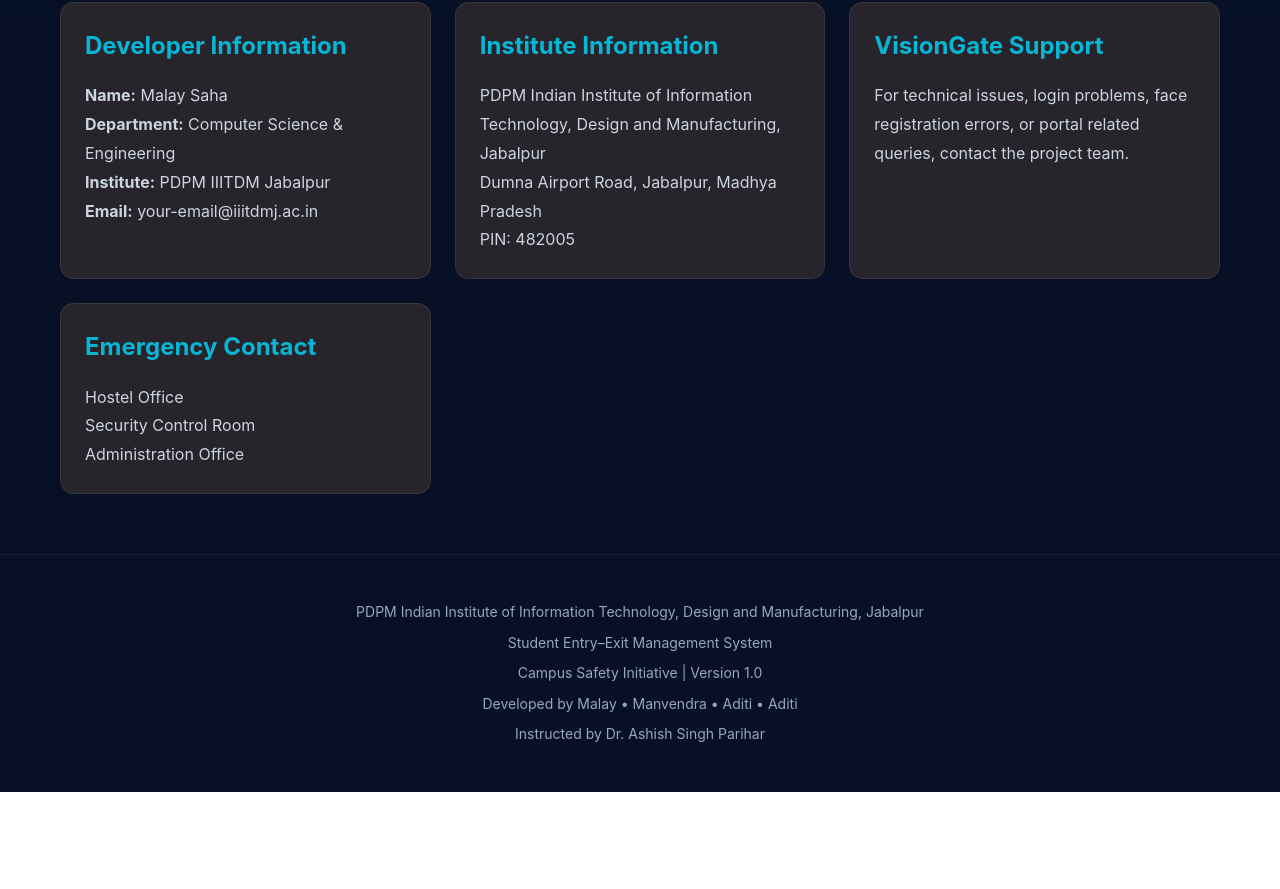
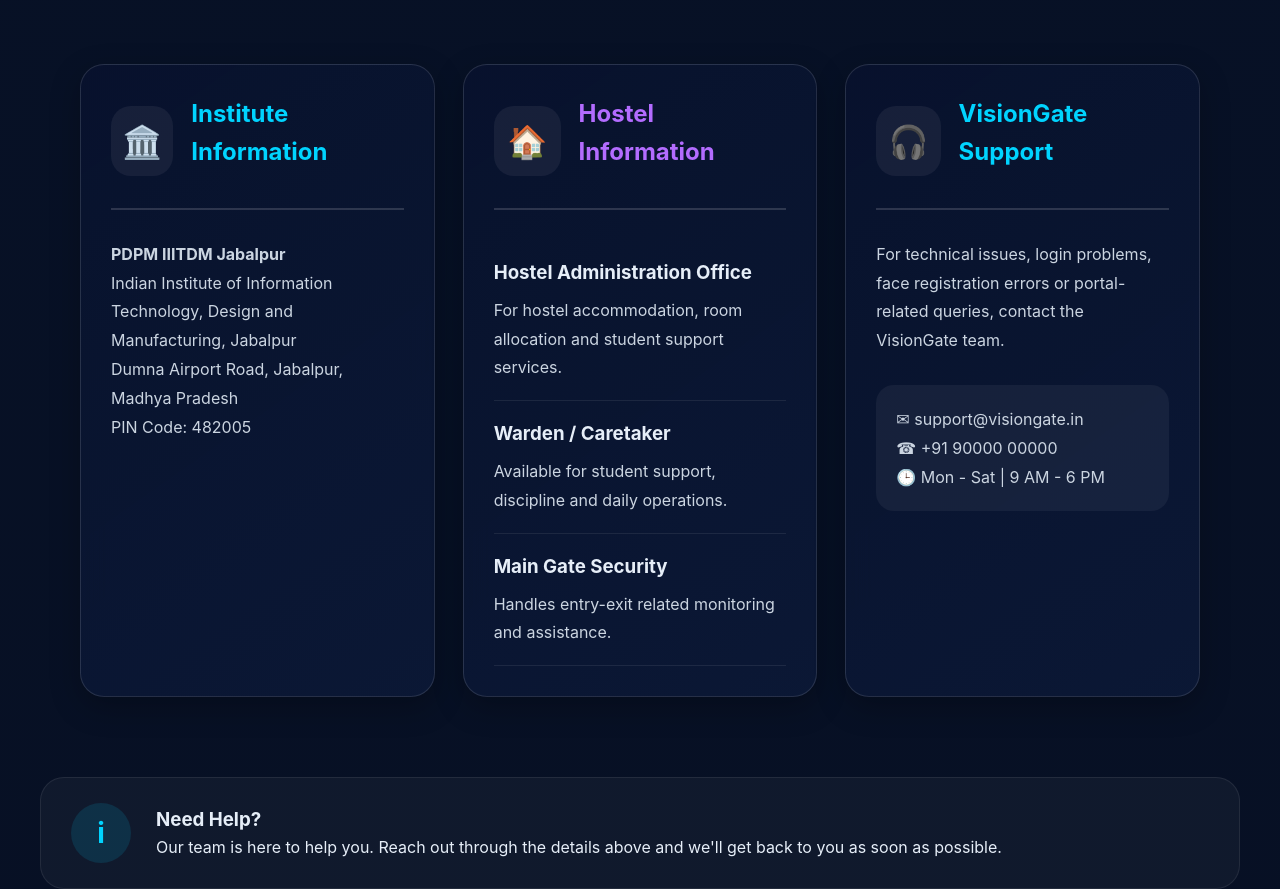
Before and after one commit to malaysaha2007/VisionGate, a React (Vite) app in the folder frontend/: page /contact in a window 1280 px wide. Shown: the part 218-1107 px from the top of the page. Before the commit the page ends 1010 px from the top, so only its background shows below. Built offline with nearby package versions, Linux system fonts and the light colour scheme.

Commit message:
Enhanced Rules and Contacts pages styling and content

```diff
--- a/frontend/src/components/ContactPortalHeader.jsx
+++ b/frontend/src/components/ContactPortalHeader.jsx
@@ -3,13 +3,17 @@
 function ContactPortalHeader() {
   return (
     <div className="portal-hero">
+
       <div className="portal-hero-content">
+
+        <div className="portal-info">
 
           <div className="portal-hero-icon">
             📞
           </div>
 
           <div>
+
             <h2>
               Contact Portal
             </h2>
@@ -18,9 +22,13 @@
               Get In Touch With The
               VisionGate Team
             </p>
+
           </div>
 
         </div>
+
+      </div>
+
     </div>
   );
 }
--- a/frontend/src/components/RulesPortalHeader.jsx
+++ b/frontend/src/components/RulesPortalHeader.jsx
@@ -3,13 +3,17 @@
 function RulesPortalHeader() {
   return (
     <div className="portal-hero">
+
       <div className="portal-hero-content">
+
+        <div className="portal-info">
 
           <div className="portal-hero-icon">
             📋
           </div>
 
           <div>
+
             <h2>
               Rules & Guidelines
             </h2>
@@ -18,9 +22,13 @@
               Campus Entry–Exit Policies
               & Regulations
             </p>
+
           </div>
 
         </div>
+
+      </div>
+
     </div>
   );
 }
--- a/frontend/src/pages/Contact.jsx
+++ b/frontend/src/pages/Contact.jsx
@@ -16,95 +16,171 @@
 
       <div className="contact-container">
 
-        <div className="contact-card">
+  {/* Institute */}
 
-          <h2>
-            Developer Information
-          </h2>
+  <div className="contact-card institute-card">
 
-          <p>
-            <strong>Name:</strong>
-            {" "}
-            Malay Saha
-          </p>
+    <div className="card-header">
 
-          <p>
-            <strong>Department:</strong>
-            {" "}
-            Computer Science & Engineering
-          </p>
-
-          <p>
-            <strong>Institute:</strong>
-            {" "}
-            PDPM IIITDM Jabalpur
-          </p>
-
-          <p>
-            <strong>Email:</strong>
-            {" "}
-            your-email@iiitdmj.ac.in
-          </p>
-
+      <div className="card-icon">
+        🏛️
       </div>
-
-        <div className="contact-card">
 
       <h2>
         Institute Information
       </h2>
 
+    </div>
+
+    <div className="card-divider"></div>
+
     <p>
-            PDPM Indian Institute of
-            Information Technology,
-            Design and Manufacturing,
+      <strong>
+        PDPM IIITDM Jabalpur
+      </strong>
+    </p>
+
+    <p>
+      Indian Institute of Information
+      Technology, Design and Manufacturing,
       Jabalpur
     </p>
 
     <p>
       Dumna Airport Road,
-            Jabalpur,
-            Madhya Pradesh
+      Jabalpur, Madhya Pradesh
     </p>
 
     <p>
-            PIN: 482005
+      PIN Code: 482005
     </p>
 
   </div>
 
-        <div className="contact-card">
+  {/* Hostel */}
+
+  <div className="contact-card hostel-card">
+
+    <div className="card-header">
+
+      <div className="card-icon">
+        🏠
+      </div>
+
+      <h2>
+        Hostel Information
+      </h2>
+
+    </div>
+
+    <div className="card-divider"></div>
+
+    <div className="info-block">
+
+      <h3>
+        Hostel Administration Office
+      </h3>
+
+      <p>
+        For hostel accommodation,
+        room allocation and student
+        support services.
+      </p>
+
+    </div>
+
+    <div className="info-block">
+
+      <h3>
+        Warden / Caretaker
+      </h3>
+
+      <p>
+        Available for student support,
+        discipline and daily operations.
+      </p>
+
+    </div>
+
+    <div className="info-block">
+
+      <h3>
+        Main Gate Security
+      </h3>
+
+      <p>
+        Handles entry-exit related
+        monitoring and assistance.
+      </p>
+
+    </div>
+
+  </div>
+
+  {/* Support */}
+
+  <div className="contact-card support-card">
+
+    <div className="card-header">
+
+      <div className="card-icon">
+        🎧
+      </div>
 
       <h2>
         VisionGate Support
       </h2>
 
+    </div>
+
+    <div className="card-divider"></div>
+
     <p>
+
       For technical issues,
       login problems,
-            face registration errors,
-            or portal related queries,
-            contact the project team.
+      face registration errors
+      or portal-related queries,
+      contact the VisionGate team.
+
+    </p>
+
+    <div className="support-box">
+
+      <p>
+        ✉ support@visiongate.in
+      </p>
+
+      <p>
+        ☎ +91 90000 00000
+      </p>
+
+      <p>
+        🕒 Mon - Sat | 9 AM - 6 PM
       </p>
 
     </div>
 
-        <div className="contact-card">
+  </div>
 
-          <h2>
-            Emergency Contact
-          </h2>
+      </div>
+      <div className="help-banner">
+
+  <div className="help-icon">
+    i
+  </div>
+
+  <div>
+
+    <h3>
+      Need Help?
+    </h3>
 
     <p>
-            Hostel Office
-          </p>
-
-          <p>
-            Security Control Room
-          </p>
-
-          <p>
-            Administration Office
+      Our team is here to help you.
+      Reach out through the details above
+      and we'll get back to you as soon
+      as possible.
     </p>
 
   </div>
--- a/frontend/src/styles/AllPortalHeader.css
+++ b/frontend/src/styles/AllPortalHeader.css
@@ -475,3 +475,25 @@
 }
 
 }
+
+
+
+
+
+.portal-hero {
+  margin: 20px;
+
+  border-radius: 24px;
+
+  background:
+    linear-gradient(
+      135deg,
+      #07153b,
+      #13104d
+    );
+
+  border:
+    1px solid rgba(255,255,255,0.08);
+
+  overflow: hidden;
+}
--- a/frontend/src/styles/Contact.css
+++ b/frontend/src/styles/Contact.css
@@ -26,15 +26,19 @@
 }
 
 .contact-card {
-  background: #27242c;
+  background: rgba(255,255,255,0.08);
+  backdrop-filter: blur(10px);
 
-  border: 1px solid rgba(255,255,255,0.08);
+  border: 1px solid rgba(255,255,255,0.12);
 
-  border-radius: 14px;
+  border-radius: 22px;
 
-  padding: 24px;
+  padding: 32px;
 
-  transition: 0.25s;
+  transition: all 0.3s ease;
+
+  box-shadow:
+    0 10px 30px rgba(0,0,0,0.25);
 }
 
 .contact-card:hover {
@@ -54,3 +58,140 @@
 
   color: #cbd5e1;
 }
+
+
+
+.contact-container {
+  display: grid;
+  grid-template-columns: repeat(3, 1fr);
+  gap: 28px;
+  padding: 40px;
+}
+
+.contact-card {
+  background:
+    linear-gradient(
+      145deg,
+      rgba(8,18,45,0.95),
+      rgba(12,25,55,0.9)
+    );
+
+  border: 1px solid rgba(255,255,255,0.12);
+
+  border-radius: 24px;
+
+  padding: 30px;
+
+  min-height: 500px;
+
+  backdrop-filter: blur(12px);
+
+  transition: all 0.3s ease;
+}
+
+.contact-card:hover {
+  transform: translateY(-6px);
+
+  box-shadow:
+    0 15px 35px rgba(0,0,0,0.35);
+}
+
+.card-header {
+  display: flex;
+  align-items: center;
+  gap: 18px;
+  margin-bottom: 20px;
+}
+
+.card-icon {
+  width: 70px;
+  height: 70px;
+
+  display: flex;
+  justify-content: center;
+  align-items: center;
+
+  border-radius: 20px;
+
+  font-size: 32px;
+
+  background:
+    rgba(255,255,255,0.06);
+}
+
+.card-divider {
+  height: 2px;
+
+  background:
+    rgba(255,255,255,0.15);
+
+  margin: 20px 0 30px;
+}
+
+.institute-card h2,
+.support-card h2 {
+  color: #00d4ff;
+}
+
+.hostel-card h2 {
+  color: #b36cff;
+}
+
+.info-block {
+  padding: 18px 0;
+
+  border-bottom:
+    1px solid rgba(255,255,255,0.08);
+}
+
+.info-block h3 {
+  margin-bottom: 8px;
+}
+
+.support-box {
+  margin-top: 30px;
+
+  padding: 20px;
+
+  border-radius: 18px;
+
+  background:
+    rgba(255,255,255,0.05);
+}
+
+.help-banner {
+  margin: 30px 40px;
+
+  padding: 25px 30px;
+
+  border-radius: 24px;
+
+  display: flex;
+  align-items: center;
+  gap: 25px;
+
+  background:
+    rgba(255,255,255,0.04);
+
+  border:
+    1px solid rgba(255,255,255,0.08);
+}
+
+.help-icon {
+  width: 60px;
+  height: 60px;
+
+  border-radius: 50%;
+
+  display: flex;
+  align-items: center;
+  justify-content: center;
+
+  font-size: 28px;
+  font-weight: bold;
+
+  color: #00d4ff;
+
+  background:
+    rgba(0,212,255,0.12);
+}
```
Lines whose indentation alone changed are shown as unchanged.
